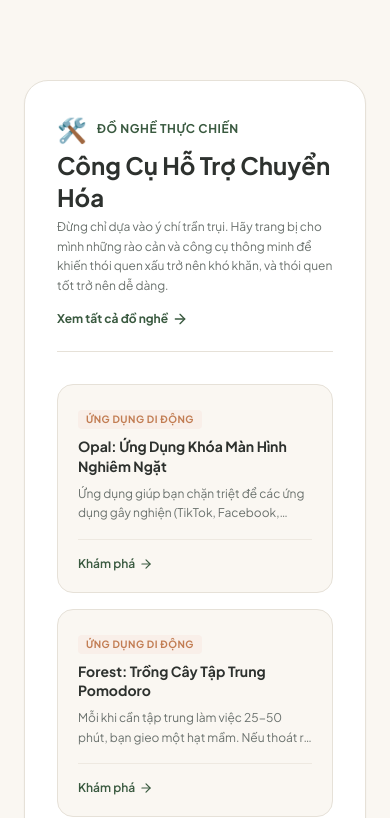
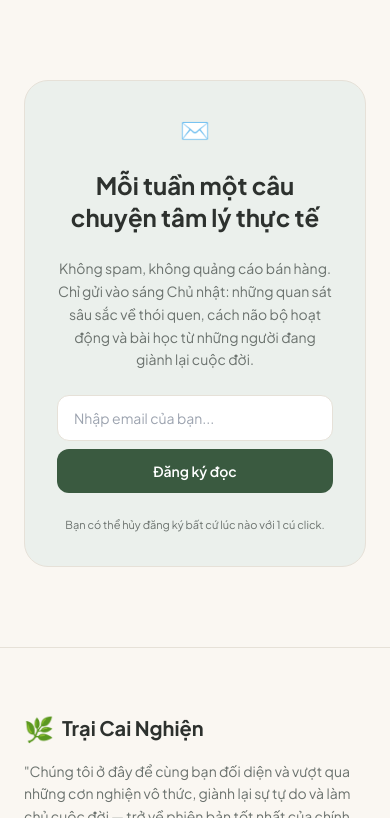
Before and after one commit to longphi11/traicainghien-1, a Next.js app: page / in a window 390 px wide. Shown: the part 8166-8984 px from the top of the page. Built offline with nearby package versions, Linux system fonts and the light colour scheme.

Commit message:
refactor: remove Cong Cu section, navigation links, and tabs, reassign articles to core pillars with 301 redirect

```diff
--- a/next.config.mjs
+++ b/next.config.mjs
@@ -9,6 +9,15 @@ const nextConfig = {
       },
     ],
   },
+  async redirects() {
+    return [
+      {
+        source: '/cong-cu',
+        destination: '/bai-viet',
+        permanent: true,
+      },
+    ];
+  },
 };
 
 export default nextConfig;
--- a/src/app/cong-cu/page.tsx
+++ /dev/null
@@ -1,101 +0,0 @@
-"use client";
-
-import React from "react";
-import Link from "next/link";
-import { tools } from "@/data/tools";
-import { Wrench, Download, ExternalLink, ShieldCheck, CheckCircle2 } from "lucide-react";
-
-export default function CongCuPage() {
-  return (
-    <div className="max-w-6xl mx-auto px-6 py-16 space-y-16">
-
-      {/* Header */}
-      <div className="text-center space-y-4 max-w-2xl mx-auto">
-        <span className="text-xs font-bold uppercase tracking-wider text-[#3A5A40] bg-[#EBF0EC] px-3.5 py-1 rounded-full inline-block">
-          Đồ Nghề Thực Chiến
-        </span>
-        <h1 className="text-3xl md:text-5xl font-bold font-serif text-[#2D312E]">
-          Đồ Nghề Cho Phiên Bản Tốt Nhất
-        </h1>
-        <p className="text-sm md:text-base text-[#6B726E] leading-relaxed">
-          Đừng chỉ dựa vào ý chí trần trụi. Hãy trang bị cho mình những rào cản và công cụ thông minh để khiến thói quen xấu trở nên khó khăn, và thói quen tốt trở nên dễ dàng.
-        </p>
-      </div>
-
-      {/* Grid Tools */}
-      <div className="grid grid-cols-1 md:grid-cols-2 gap-8">
-        {tools.map((tool) => (
-          <div key={tool.id} className="zen-card p-8 flex flex-col justify-between space-y-6">
-
-            <div className="space-y-4">
-              <div className="flex items-center justify-between text-xs">
-                <span className="px-2.5 py-1 rounded-full font-semibold bg-[#EBF0EC] text-[#3A5A40]">
-                  {tool.categoryLabel}
-                </span>
-                <span className="text-[#C27D53] font-semibold text-xs">{tool.badge}</span>
-              </div>
-
-              <div>
-                <h2 className="text-xl font-bold font-serif text-[#2D312E] leading-snug">
-                  {tool.name}
-                </h2>
-              </div>
-
-              <p className="text-xs md:text-sm text-[#6B726E] leading-relaxed">
-                {tool.description}
-              </p>
-
-              {/* Highlights */}
-              <div className="space-y-2 pt-2">
-                <span className="text-xs font-bold text-[#2D312E] uppercase tracking-wide block">
-                  Đặc điểm nổi bật:
-                </span>
-                <ul className="space-y-2 text-xs text-[#6B726E]">
-                  {tool.highlights.map((h, idx) => (
-                    <li key={idx} className="flex items-start gap-2">
-                      <span className="text-[#3A5A40] font-bold">✓</span>
-                      <span>{h}</span>
-                    </li>
-                  ))}
-                </ul>
-              </div>
-            </div>
-
-            {/* Action button */}
-            <div className="pt-4 border-t border-[#E6E1D8]">
-              {tool.isFree && tool.url === "#" ? (
-                <button
-                  onClick={() => alert("File PDF Dopamine Menu đang được cập nhật bản in chất lượng cao. Bố và Mây sẽ hoàn thiện ngay trong bản cập nhật tới!")}
-                  className="w-full py-3 px-4 rounded-xl text-xs font-semibold text-white bg-[#3A5A40] hover:bg-[#2F4A34] transition-all flex items-center justify-center gap-1.5 shadow-sm"
-                >
-                  <Download className="w-3.5 h-3.5" />
-                  <span>{tool.linkText}</span>
-                </button>
-              ) : (
-                <a
-                  href={tool.url}
-                  target="_blank"
-                  rel="noopener noreferrer"
-                  className="w-full py-3 px-4 rounded-xl text-xs font-semibold text-[#3A5A40] border border-[#3A5A40] hover:bg-[#3A5A40] hover:text-white transition-all flex items-center justify-center gap-1.5"
-                >
-                  <span>{tool.linkText}</span>
-                  <ExternalLink className="w-3.5 h-3.5" />
-                </a>
-              )}
-            </div>
-
-          </div>
-        ))}
-      </div>
-
-      {/* Lời khuyên Kaizen về công cụ */}
-      <div className="p-8 rounded-3xl bg-[#EBF0EC] border border-[#E6E1D8] text-center space-y-3 max-w-3xl mx-auto">
-        <h3 className="text-base font-bold font-serif text-[#2D312E]">Nguyên tắc sử dụng công cụ của Trại Cai Nghiện:</h3>
-        <p className="text-xs md:text-sm text-[#6B726E] leading-relaxed">
-          "Không có ứng dụng nào thay thế được sự tỉnh thức của bạn. Công cụ chỉ là chiếc nạng giúp bạn đứng vững trong những tuần đầu tiên, cho đến khi bộ não của bạn tự tái lập được sự cân bằng tự nhiên."
-        </p>
-      </div>
-
-    </div>
-  );
-}
--- a/src/app/page.tsx
+++ b/src/app/page.tsx
@@ -1,8 +1,7 @@
 import React from "react";
 import Link from "next/link";
-import { Sparkles, ArrowRight, BookOpen, Wrench, Compass, ShieldCheck, Heart, CheckCircle2, Clock, Calendar } from "lucide-react";
+import { Sparkles, ArrowRight, BookOpen, Compass, ShieldCheck, Heart, CheckCircle2, Clock, Calendar } from "lucide-react";
 import { articles } from "@/data/articles";
-import { tools } from "@/data/tools";
 
 export default function HomePage() {
   return (
@@ -532,62 +531,7 @@ export default function HomePage() {
         </div>
       </section>
 
-      {/* 5. CÔNG CỤ THỰC HÀNH PREVIEW */}
-      <section className="px-6 max-w-6xl mx-auto">
-        <div className="p-8 md:p-10 rounded-3xl bg-white border border-[#E6E1D8] space-y-8 shadow-sm">
-          <div className="flex flex-col md:flex-row items-start md:items-center justify-between gap-4 pb-6 border-b border-[#E6E1D8]">
-            <div className="space-y-1">
-              <div className="flex items-center gap-2.5">
-                <span className="text-2xl">🛠️</span>
-                <span className="text-xs font-bold uppercase tracking-wider text-[#3A5A40]">Đồ Nghề Thực Chiến</span>
-              </div>
-              <h3 className="text-2xl md:text-3xl font-bold font-serif text-[#2D312E]">Công Cụ Hỗ Trợ Chuyển Hóa</h3>
-              <p className="text-xs md:text-sm text-[#6B726E] leading-relaxed max-w-2xl">
-                Đừng chỉ dựa vào ý chí trần trụi. Hãy trang bị cho mình những rào cản và công cụ thông minh để khiến thói quen xấu trở nên khó khăn, và thói quen tốt trở nên dễ dàng.
-              </p>
-            </div>
-            <Link
-              href="/cong-cu"
-              className="text-xs md:text-sm font-bold text-[#3A5A40] hover:underline flex items-center gap-1 shrink-0"
-            >
-              <span>Xem tất cả đồ nghề</span>
-              <ArrowRight className="w-4 h-4" />
-            </Link>
-          </div>
-
-          <div className="grid grid-cols-1 sm:grid-cols-2 lg:grid-cols-4 gap-4">
-            {tools.map((tool) => (
-              <div
-                key={tool.id}
-                className="p-5 rounded-2xl border border-[#E6E1D8] bg-[#FAF7F2] flex flex-col justify-between hover:border-[#3A5A40]/40 transition-all group"
-              >
-                <div className="space-y-2">
-                  <span className="text-[10px] font-bold uppercase tracking-wider text-[#C27D53] px-2 py-0.5 rounded bg-[#F9EFE9] inline-block">
-                    {tool.categoryLabel}
-                  </span>
-                  <h4 className="font-bold text-sm text-[#2D312E] leading-snug group-hover:text-[#3A5A40] transition-colors line-clamp-2">
-                    {tool.name}
-                  </h4>
-                  <p className="text-xs text-[#6B726E] leading-relaxed line-clamp-2">
-                    {tool.description}
-                  </p>
-                </div>
-                <div className="pt-4 mt-4 border-t border-[#E6E1D8]/60">
-                  <Link
-                    href="/cong-cu"
-                    className="text-xs font-semibold text-[#3A5A40] flex items-center gap-1 hover:underline"
-                  >
-                    <span>Khám phá</span>
-                    <ArrowRight className="w-3.5 h-3.5" />
-                  </Link>
-                </div>
-              </div>
-            ))}
-          </div>
-        </div>
-      </section>
-
-      {/* 6. HỘP ĐĂNG KÝ BẢN TIN SUBSTACK */}
+      {/* 5. HỘP ĐĂNG KÝ BẢN TIN SUBSTACK */}
       <section className="px-6">
         <div className="max-w-4xl mx-auto rounded-3xl p-8 md:p-12 bg-[#EBF0EC] border border-[#E6E1D8] text-center space-y-6">
           <span className="text-2xl">✉️</span>
--- a/src/app/sitemap.ts
+++ b/src/app/sitemap.ts
@@ -25,12 +25,6 @@ export default function sitemap(): MetadataRoute.Sitemap {
       priority: 0.9,
     },
     {
-      url: `${baseUrl}/cong-cu`,
-      lastModified: new Date(),
-      changeFrequency: "weekly",
-      priority: 0.8,
-    },
-    {
       url: `${baseUrl}/gioi-thieu`,
       lastModified: new Date(),
       changeFrequency: "monthly",
--- a/src/app/trac-nghiem/page.tsx
+++ b/src/app/trac-nghiem/page.tsx
@@ -344,8 +344,7 @@ export default function TracNghiemPage() {
               Khám phá các app khóa màn hình nghiêm ngặt, bảng theo dõi streak và kho bài viết thực chiến để hỗ trợ bạn trong những ngày đầu.
             </p>
             <div className="flex justify-center gap-4 text-xs font-semibold pt-1">
-              <Link href="/cong-cu" className="text-[#3A5A40] hover:underline">Xem Đồ Nghề →</Link>
-              <Link href="/bai-viet" className="text-[#C27D53] hover:underline">Đọc Bài Viết →</Link>
+              <Link href="/bai-viet" className="text-[#3A5A40] hover:underline font-bold">Khám Phá Kho Bài Viết Thực Chiến →</Link>
             </div>
           </div>
 
--- a/src/components/Footer.tsx
+++ b/src/components/Footer.tsx
@@ -32,7 +32,6 @@ export default function Footer() {
               <li><Link href="/he-thong-cai-nghien" className="text-[#3A5A40] font-bold hover:underline">Hệ Thống Cai Nghiện</Link></li>
               <li><Link href="/trac-nghiem" className="hover:text-[#3A5A40] transition-colors">Đo Mức Độ Nghiện (25 câu)</Link></li>
               <li><Link href="/bai-viet" className="hover:text-[#3A5A40] transition-colors">Kho Bài Viết Tâm Lý</Link></li>
-              <li><Link href="/cong-cu" className="hover:text-[#3A5A40] transition-colors">Công Cụ Thực Hành</Link></li>
               <li><Link href="/gioi-thieu" className="hover:text-[#3A5A40] transition-colors">Giới Thiệu & Sứ Mệnh</Link></li>
             </ul>
           </div>
--- a/src/components/Navbar.tsx
+++ b/src/components/Navbar.tsx
@@ -14,7 +14,6 @@ export default function Navbar() {
     { href: "/he-thong-cai-nghien", label: "Hệ Thống Cai Nghiện" },
     { href: "/trac-nghiem", label: "Trắc Nghiệm" },
     { href: "/bai-viet", label: "Bài Viết" },
-    { href: "/cong-cu", label: "Công Cụ" },
     { href: "/gioi-thieu", label: "Giới Thiệu" },
   ];
 
```
Also changed, not shown: src/app/bai-viet/page.tsx (+0 -17 lines), src/data/articles.ts (+10 -10 lines).
